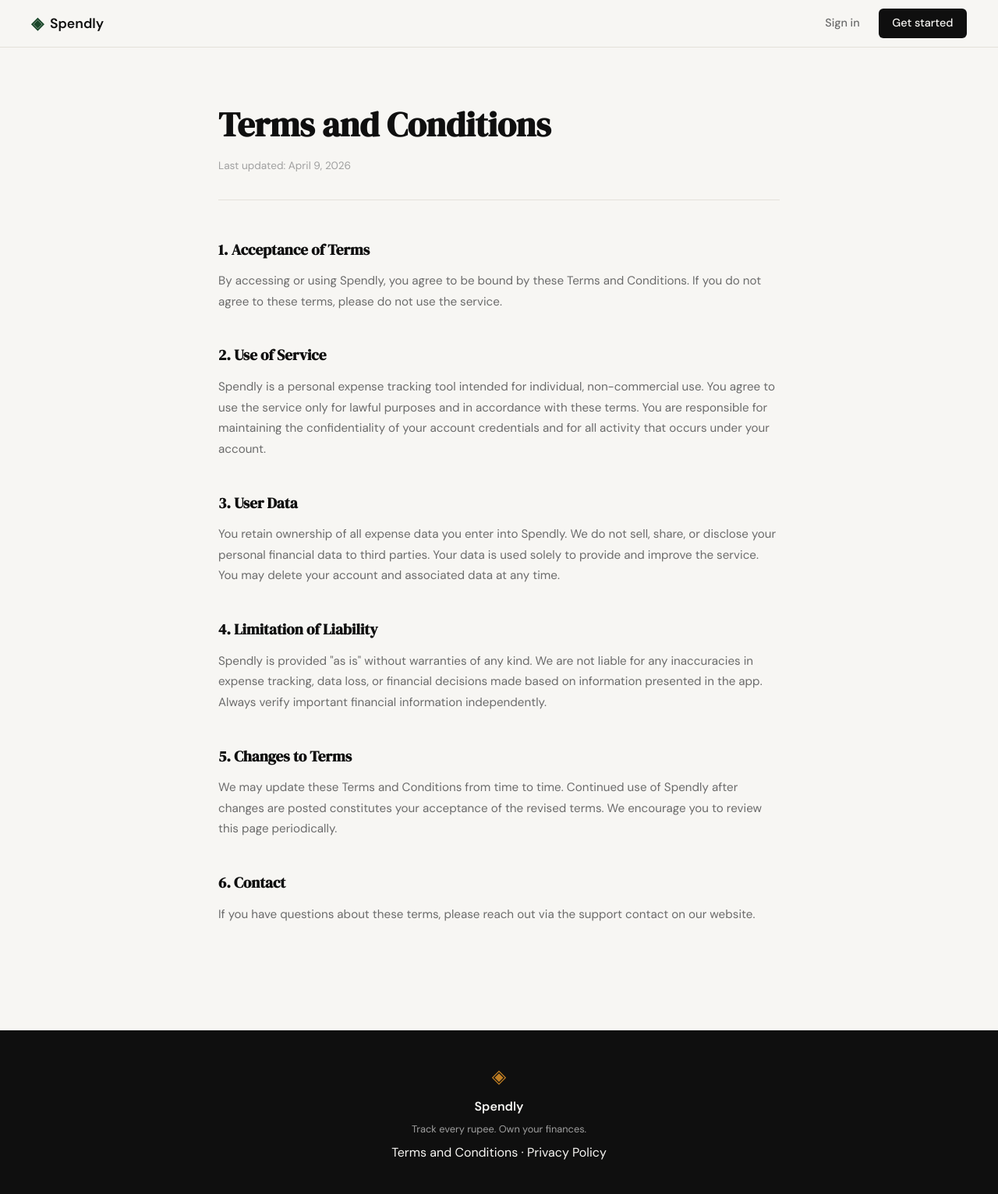
After one commit to ankurshrivastava2406/Spendly, a Flask app: page /terms in a window 1280 px wide. The commit adds this page. Shown: the whole page at 78% size. Run offline with Flask 3, Linux system fonts and the light colour scheme.

Commit message:
Made changes to terms and policy

```diff
--- a/app.py
+++ b/app.py
@@ -26,6 +26,11 @@ def login():
 # Placeholder routes — students will implement these                  #
 # ------------------------------------------------------------------ #
 
+@app.route("/terms")
+def terms():
+    return render_template("terms.html")
+
+
 @app.route("/logout")
 def logout():
     return "Logout — coming in Step 3"
--- a/static/css/style.css
+++ b/static/css/style.css
@@ -508,6 +508,51 @@ a { color: inherit; text-decoration: none; }
 }
 
 /* ------------------------------------------------------------------ */
+/* Legal pages (Terms, Privacy)                                        */
+/* ------------------------------------------------------------------ */
+
+.legal-page {
+    padding: 4rem 2rem 6rem;
+}
+
+.legal-inner {
+    max-width: 720px;
+    margin: 0 auto;
+}
+
+.legal-title {
+    font-family: var(--font-display);
+    font-size: clamp(2rem, 4vw, 2.75rem);
+    color: var(--ink);
+    margin-bottom: 0.4rem;
+}
+
+.legal-updated {
+    font-size: 0.85rem;
+    color: var(--ink-faint);
+    margin-bottom: 3rem;
+    padding-bottom: 2rem;
+    border-bottom: 1px solid var(--border);
+}
+
+.legal-section {
+    margin-bottom: 2.5rem;
+}
+
+.legal-section h2 {
+    font-family: var(--font-display);
+    font-size: 1.2rem;
+    color: var(--ink);
+    margin-bottom: 0.75rem;
+}
+
+.legal-section p {
+    font-size: 0.95rem;
+    color: var(--ink-muted);
+    line-height: 1.75;
+}
+
+/* ------------------------------------------------------------------ */
 /* Responsive                                                          */
 /* ------------------------------------------------------------------ */
 
--- a/templates/base.html
+++ b/templates/base.html
@@ -34,7 +34,7 @@
             <span class="brand-icon">◈</span>
             <span class="footer-name">Spendly</span>
             <p class="footer-copy">Track every rupee. Own your finances.</p>
-            <p><a href="#">Terms and Conditions</a> &middot; <a href="#">Privacy Policy</a></p>
+            <p><a href="/terms">Terms and Conditions</a> &middot; <a href="#">Privacy Policy</a></p>
         </div>
     </footer>
 
--- /dev/null
+++ b/templates/terms.html
@@ -0,0 +1,44 @@
+{% extends "base.html" %}
+
+{% block title %}Terms and Conditions — Spendly{% endblock %}
+
+{% block content %}
+
+<section class="legal-page">
+    <div class="legal-inner">
+        <h1 class="legal-title">Terms and Conditions</h1>
+        <p class="legal-updated">Last updated: April 9, 2026</p>
+
+        <div class="legal-section">
+            <h2>1. Acceptance of Terms</h2>
+            <p>By accessing or using Spendly, you agree to be bound by these Terms and Conditions. If you do not agree to these terms, please do not use the service.</p>
+        </div>
+
+        <div class="legal-section">
+            <h2>2. Use of Service</h2>
+            <p>Spendly is a personal expense tracking tool intended for individual, non-commercial use. You agree to use the service only for lawful purposes and in accordance with these terms. You are responsible for maintaining the confidentiality of your account credentials and for all activity that occurs under your account.</p>
+        </div>
+
+        <div class="legal-section">
+            <h2>3. User Data</h2>
+            <p>You retain ownership of all expense data you enter into Spendly. We do not sell, share, or disclose your personal financial data to third parties. Your data is used solely to provide and improve the service. You may delete your account and associated data at any time.</p>
+        </div>
+
+        <div class="legal-section">
+            <h2>4. Limitation of Liability</h2>
+            <p>Spendly is provided "as is" without warranties of any kind. We are not liable for any inaccuracies in expense tracking, data loss, or financial decisions made based on information presented in the app. Always verify important financial information independently.</p>
+        </div>
+
+        <div class="legal-section">
+            <h2>5. Changes to Terms</h2>
+            <p>We may update these Terms and Conditions from time to time. Continued use of Spendly after changes are posted constitutes your acceptance of the revised terms. We encourage you to review this page periodically.</p>
+        </div>
+
+        <div class="legal-section">
+            <h2>6. Contact</h2>
+            <p>If you have questions about these terms, please reach out via the support contact on our website.</p>
+        </div>
+    </div>
+</section>
+
+{% endblock %}
```
